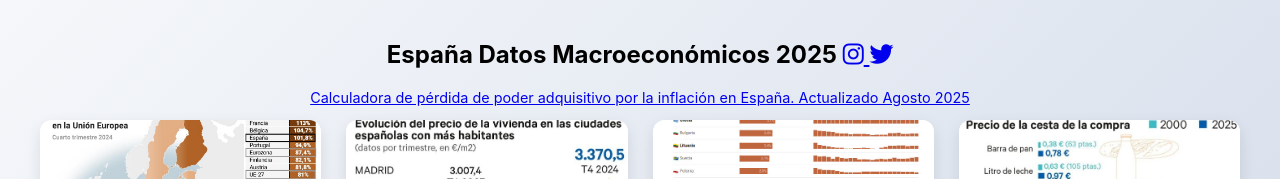
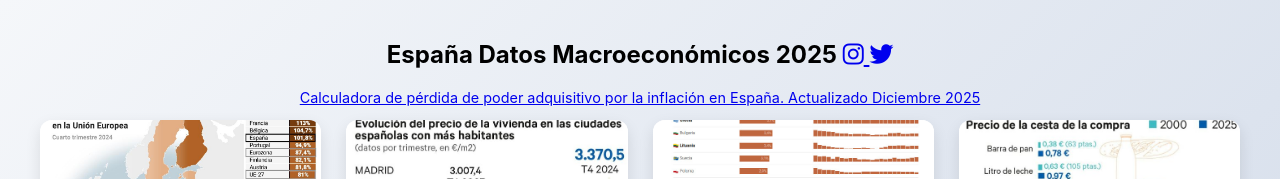
Before and after one commit to joanrs/inflationspa, a website: page index.html in a window 1280 px wide. Shown: the top 179 px of the page. Drawn offline with Linux system fonts and the light colour scheme.

Commit message:
Update footer link date to December 2025

```diff
--- a/index.html
+++ b/index.html
@@ -337,7 +337,7 @@
         </h2>
 
             <div class="footer">
-              <a href="inflacion.html" class="btn">Calculadora de pérdida de poder adquisitivo por la inflación en España. Actualizado Agosto 2025</a>
+              <a href="inflacion.html" class="btn">Calculadora de pérdida de poder adquisitivo por la inflación en España. Actualizado Diciembre 2025</a>
               <p></p>
             </div>
         <!-- Contenedor de la galería -->
```
